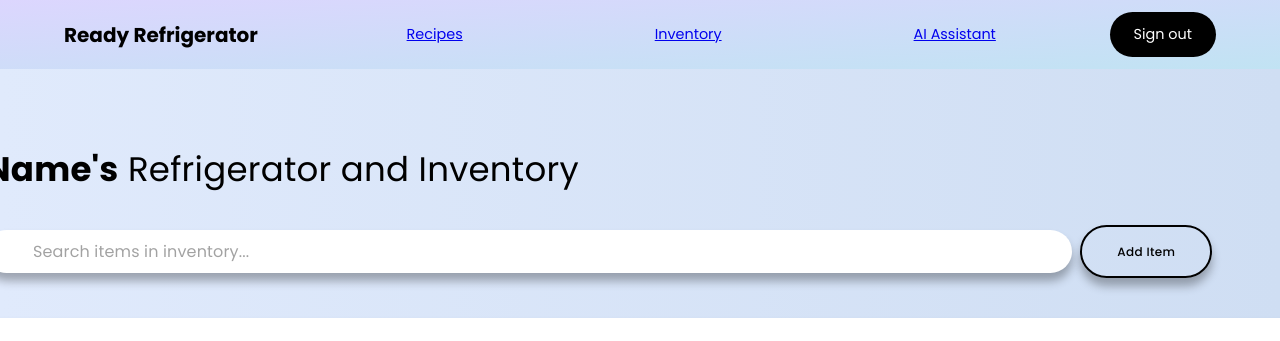
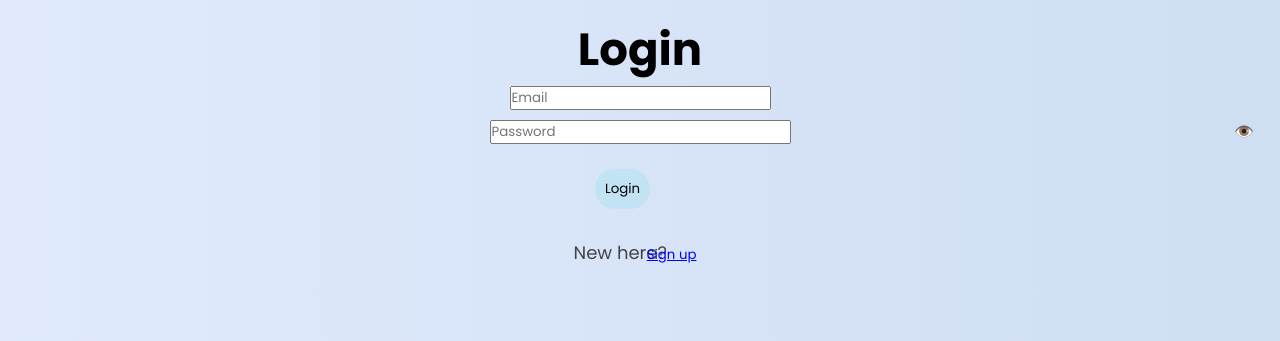
Before and after one commit to CSC4700-Spring2025-Org/ready-refrigerator, a React (Create React App) app: page /inventory in a window 1280 px wide. Shown: the top 341 px of the page. Built offline with nearby package versions, Linux system fonts and the light colour scheme; no server answers; the database is empty; some icons are missing.

Commit message:
Added preliminary login/signup ability with password toggle
- Added preliminary login/signup
- password privacy toggle included
- log in/ make an account page visible

```diff
--- a/src/App.js
+++ b/src/App.js
@@ -1,26 +1,48 @@
-import React from 'react';
+import React, { useEffect, useState } from 'react';
 import { BrowserRouter as Router, Routes, Route } from 'react-router-dom';
+import { onAuthStateChanged, signOut } from 'firebase/auth';
+import { auth } from './firebase';
+
 import './App.css';
 
 import Navbar from './components/Navbar';
 import Recipes from './components/Recipes';
 import Inventory from './components/Inventory';
 import AIAssistant from './components/AIAssistant';
-// import AuthForm from './AuthForm'; // Uncomment if using
+import AuthForm from './AuthForm';
 
-//updated function with routing for navbar links
 function App() {
+  const [user, setUser] = useState(null);
+
+  useEffect(() => {
+    const unsubscribe = onAuthStateChanged(auth, (currUser) => {
+      setUser(currUser);
+    });
+    return () => unsubscribe();
+  }, []);
+
+  const handleSignOut = () => {
+    signOut(auth);
+  };
+
   return (
     <Router>
       <div className="App">
+        {user ? (
+          <>
             <Navbar />
-        {/* <AuthForm /> */}
+            <p>Welcome, {user.email}!</p>
+            <button onClick={handleSignOut}>Sign Out</button>
 
             <Routes>
               <Route path="/recipes" element={<Recipes />} />
               <Route path="/inventory" element={<Inventory />} />
               <Route path="/ai-assistant" element={<AIAssistant />} />
             </Routes>
+          </>
+        ) : (
+          <AuthForm />
+        )}
       </div>
     </Router>
   );
--- a/src/AuthForm.js
+++ b/src/AuthForm.js
@@ -1,50 +1,89 @@
-import React, { useState } from "react";
-import { createUserWithEmailAndPassword, signInWithEmailAndPassword } from "firebase/auth";
-import { auth } from "./firebase";
+import React, { useState } from 'react';
+import { createUserWithEmailAndPassword, signInWithEmailAndPassword } from 'firebase/auth';
+import { auth } from './firebase';
 
-const AuthForm = () => {
-  const [isLogin, setIsLogin] = useState(true);
-  const [email, setEmail] = useState("");
-  const [password, setPassword] = useState("");
+function AuthForm() {
+  const [isLogin, setIsLogin] = useState(true); // Toggle between login and signup
+  const [email, setEmail] = useState('');
+  const [password, setPassword] = useState('');
+  const [showPassword, setShowPassword] = useState(false); // NEW
+  const [error, setError] = useState('');
 
   const handleSubmit = async (e) => {
     e.preventDefault();
+    setError('');
     try {
       if (isLogin) {
         await signInWithEmailAndPassword(auth, email, password);
-        alert("Logged in!");
+        alert('Logged in!');
       } else {
         await createUserWithEmailAndPassword(auth, email, password);
-        alert("Signed up!");
+        alert('Account created!');
       }
-    } catch (error) {
-      alert(error.message);
+    } catch (err) {
+      setError(err.message);
     }
   };
 
   return (
-    <div>
-      <h2>{isLogin ? "Login" : "Sign Up"}</h2>
+    <div style={{ padding: '1rem' }}>
+      <h2>{isLogin ? 'Login' : 'Sign Up'}</h2>
       <form onSubmit={handleSubmit}>
         <input
           type="email"
           placeholder="Email"
           value={email}
           onChange={(e) => setEmail(e.target.value)}
+          required
         /><br />
-        <input
-          type="password"
-          placeholder="Password"
-          value={password}
-          onChange={(e) => setPassword(e.target.value)}
-        /><br />
-        <button type="submit">{isLogin ? "Login" : "Sign Up"}</button>
+
+        {/* Password input with toggle */}
+        <div style={{ position: 'relative', marginTop: '0.5rem' }}>
+          <input
+            type={showPassword ? 'text' : 'password'}
+            placeholder="Password"
+            value={password}
+            onChange={(e) => setPassword(e.target.value)}
+            required
+            style={{ paddingRight: '2.5rem' }}
+          />
+          <span
+            onClick={() => setShowPassword(!showPassword)}
+            style={{
+              position: 'absolute',
+              right: '10px',
+              top: '50%',
+              transform: 'translateY(-50%)',
+              cursor: 'pointer'
+            }}
+          >
+            {showPassword ? '🙈' : '👁️'}
+          </span>
+        </div>
+
+        <br />
+        <button type="submit">{isLogin ? 'Login' : 'Create Account'}</button>
       </form>
-      <p onClick={() => setIsLogin(!isLogin)} style={{ cursor: "pointer", color: "blue" }}>
-        {isLogin ? "Need to sign up?" : "Already have an account?"}
+
+      <p style={{ marginTop: '1rem' }}>
+        {isLogin ? 'New here?' : 'Already have an account?'}{' '}
+        <button
+          onClick={() => setIsLogin(!isLogin)}
+          style={{
+            textDecoration: 'underline',
+            background: 'none',
+            border: 'none',
+            color: 'blue',
+            cursor: 'pointer'
+          }}
+        >
+          {isLogin ? 'Sign up' : 'Log in'}
+        </button>
       </p>
+
+      {error && <p style={{ color: 'red' }}>{error}</p>}
     </div>
   );
-};
+}
 
 export default AuthForm;
--- a/src/firebase.js
+++ b/src/firebase.js
@@ -2,17 +2,16 @@ import { initializeApp } from "firebase/app";
 import { getAuth } from "firebase/auth";
 import { getFirestore } from "firebase/firestore";
 
-
-// can add our details in later/config
 const firebaseConfig = {
-  apiKey: "YOUR_API_KEY",
-  authDomain: "your-project-id.firebaseapp.com",
-  projectId: "your-project-id",
-  storageBucket: "your-project-id.appspot.com",
-  messagingSenderId: "YOUR_SENDER_ID",
-  appId: "YOUR_APP_ID"
+  apiKey: "AIzaSyAZCCsdc1AuojL72UplcPOOPxVTjz3yb8c",
+  authDomain: "ready-refrigerator.firebaseapp.com",
+  projectId: "ready-refrigerator",
+  storageBucket: "ready-refrigerator.appspot.com",
+  messagingSenderId: "350087850804",
+  appId: "1:350087850804:web:fbe890b5a389eb7fc85361",
+  measurementId: "G-4C995ENCYJ"
 };
 
 const app = initializeApp(firebaseConfig);
 export const auth = getAuth(app);
-export const firestore = getFirestore(app);  // Export Firestore
+export const firestore = getFirestore(app);
```
Lines whose indentation alone changed are shown as unchanged.
